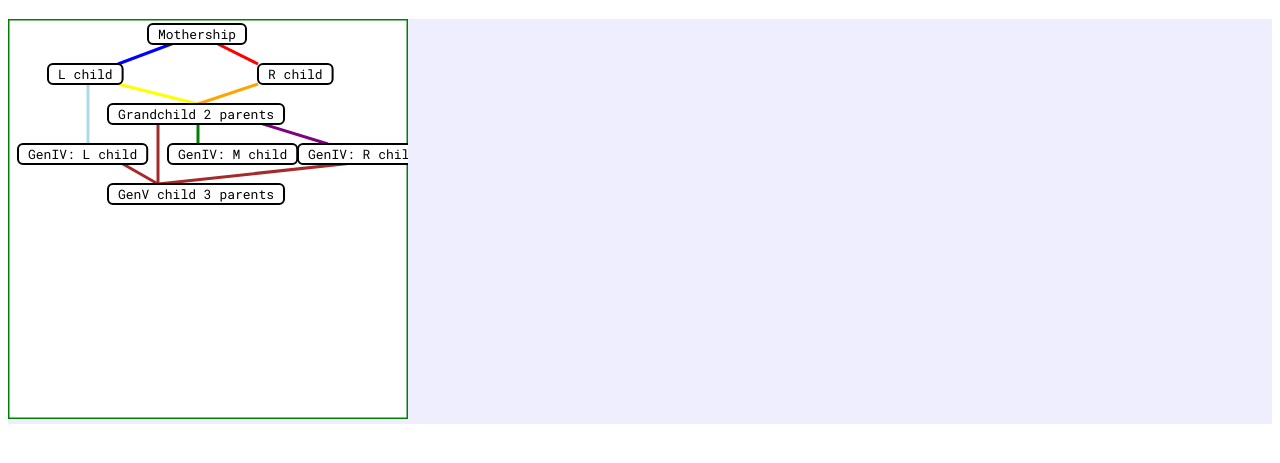
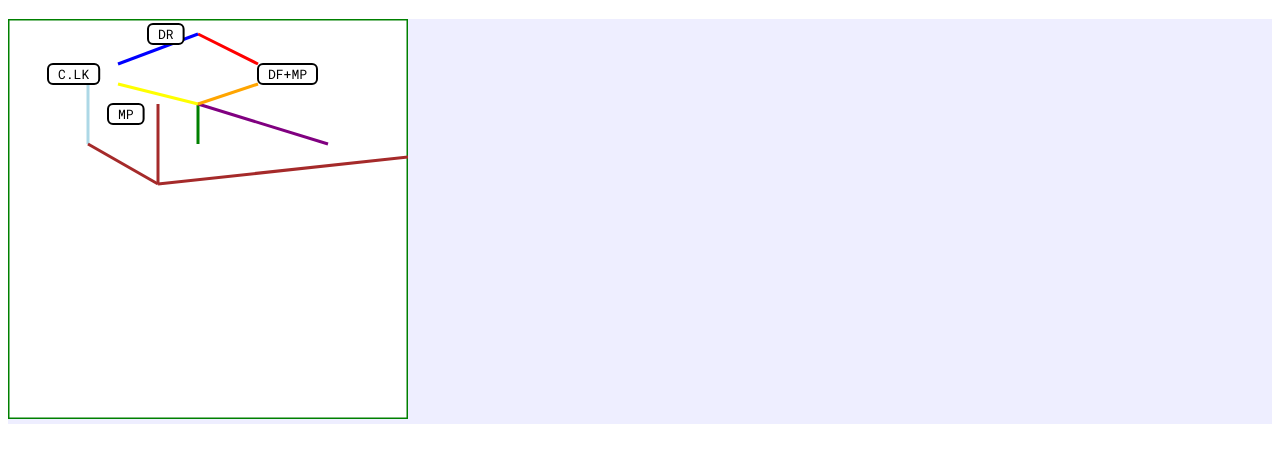
Before and after one commit to kakun45/street_fighter_frontend, a plain HTML site: page test_svg/index.html in a window 1280 px wide. Shown: the part 61-524 px from the top of the page. Drawn offline with Linux system fonts and the light colour scheme.

Commit message:
drow nodes from obj are working

```diff
--- a/test_svg/index.html
+++ b/test_svg/index.html
@@ -50,16 +50,31 @@
     const nodes = [
       {
         action: actions[0],
-        position: [140, 5],
+        position: [140, 5], // x, y
         // topMiddlePos: [190, 5], // todo: Fn(position, nodeSize) to return this
         // bottomMiddlePos: [190, 25], // todo: Fn(position, nodeSize) to return this
         nodeSize: textToNodeSize(actions[0].content), //nodeSize: [100w, 20h],
         // wDepth: 5,
       },
+      {
+        action: actions[1],
+        position: [40, 45],
+        nodeSize: textToNodeSize(actions[1].content),
+      },
+      {
+        action: actions[2],
+        position: [250, 45],
+        nodeSize: textToNodeSize(actions[2].content),
+      },
+      {
+        action: actions[3],
+        position: [100, 85],
+        nodeSize: textToNodeSize(actions[3].content),
+      },
     ];
 
-    // Fn calculating bottomMiddlePos based on nodeSize
-    // const getMiddles = () => {}
+    // Fn calculating topMiddlePos & bottomMiddlePos based on nodeSize
+    // const getMiddlesOfNodes = (node) => {}
 
     // Fn calculates the size given a text, return arr [w, h] in standard order: w&h x&y
     function textToNodeSize(text) {
@@ -122,16 +137,23 @@
     };
 
     // create a <text>, create <rect>, attach both to <g> group; return <g>
+    const createNodeObj2 = (node) => {
+      const [rectX, rectY] = node.position,
+        nodeText = node.action.content;
+      return createNodeObj(rectX, rectY, nodeText);
+    };
+
     const createNodeObj = (
       rectX,
       rectY,
-      nodeText = "Your text", // MUST be in monospaced font
-      // rectWidth = 100,
-      // NODEHEIGHT = 20,
-      rectStroke = "black",
-      textColor = "black"
+      nodeText // MUST be in monospaced font
     ) => {
-      const strokeWidth = 2,
+      if (typeof rectX !== "number") {
+        throw new Error(`rectX is not a number rectX=${rectX}`);
+      }
+      const rectStroke = "black", // todo destructure it too
+        textColor = "black",
+        strokeWidth = 2,
         rx = 5, // x rect rounded edge
         ry = 5, // y rect rounded edge
         gFill = "white", // fill color of all grouped elements
@@ -155,7 +177,7 @@
         "http://www.w3.org/2000/svg",
         "text"
       ); // Create a <text> in SVG's namespace
-
+      console.log(177, rectX, rectY, w, h);
       newRect.setAttribute("width", w);
       newRect.setAttribute("height", h);
       newRect.setAttribute("x", rectX);
@@ -300,30 +322,34 @@
       // ============== DRAW NODES ==============
       // (!) Fn do NOT support named args or disodered args, order is critical, skip - impossible
       // args: rectX, rectY, nodeText
-      svg.appendChild(
-        createNodeObj(
-          grandCentralX / 2,
-          levelNumToOffsetY(2),
-          "Grandchild 2 parents"
-        )
-      ); // todo: thiS one it centered by a coinsedence, create a Fn to calc. positions of X for Nodes
-      svg.appendChild(
-        createNodeObj(100, levelNumToOffsetY(4), "GenV child 3 parents")
-      );
-      svg.appendChild(
-        createNodeObj(10, levelNumToOffsetY(3), "GenIV: L child")
-      );
-      svg.appendChild(
-        createNodeObj(160, levelNumToOffsetY(3), "GenIV: M child")
-      );
-      svg.appendChild(
-        createNodeObj(290, levelNumToOffsetY(3), "GenIV: R child")
-      );
+      // svg.appendChild(
+      //   createNodeObj(
+      //     grandCentralX / 2,
+      //     levelNumToOffsetY(2),
+      //     "Grandchild 2 parents"
+      //   )
+      // ); // todo: thiS one it centered by a coinsedence, create a Fn to calc. positions of X for Nodes
+      svg.appendChild(createNodeObj2(nodes[3]));
+      // svg.appendChild(
+      //   createNodeObj(100, levelNumToOffsetY(4), "GenV child 3 parents")
+      // );
+      // svg.appendChild(
+      //   createNodeObj(10, levelNumToOffsetY(3), "GenIV: L child")
+      // );
+      // svg.appendChild(
+      //   createNodeObj(160, levelNumToOffsetY(3), "GenIV: M child")
+      // );
+      // svg.appendChild(
+      //   createNodeObj(290, levelNumToOffsetY(3), "GenIV: R child")
+      // );
 
-      svg.appendChild(createNodeObj(40, levelNumToOffsetY(1), "L child"));
-      svg.appendChild(createNodeObj(250, levelNumToOffsetY(1), "R child"));
+      // svg.appendChild(createNodeObj(40, levelNumToOffsetY(1), "L child"));
+      svg.appendChild(createNodeObj2(nodes[1]));
+      // svg.appendChild(createNodeObj(250, levelNumToOffsetY(1), "R child"));
+      svg.appendChild(createNodeObj2(nodes[2]));
 
-      svg.appendChild(createNodeObj(140, levelNumToOffsetY(0), "Mothership"));
+      svg.appendChild(createNodeObj2(nodes[0]));
+      // svg.appendChild(createNodeObj(140, levelNumToOffsetY(0), "Mothership"));
     };
   </script>
 
```
